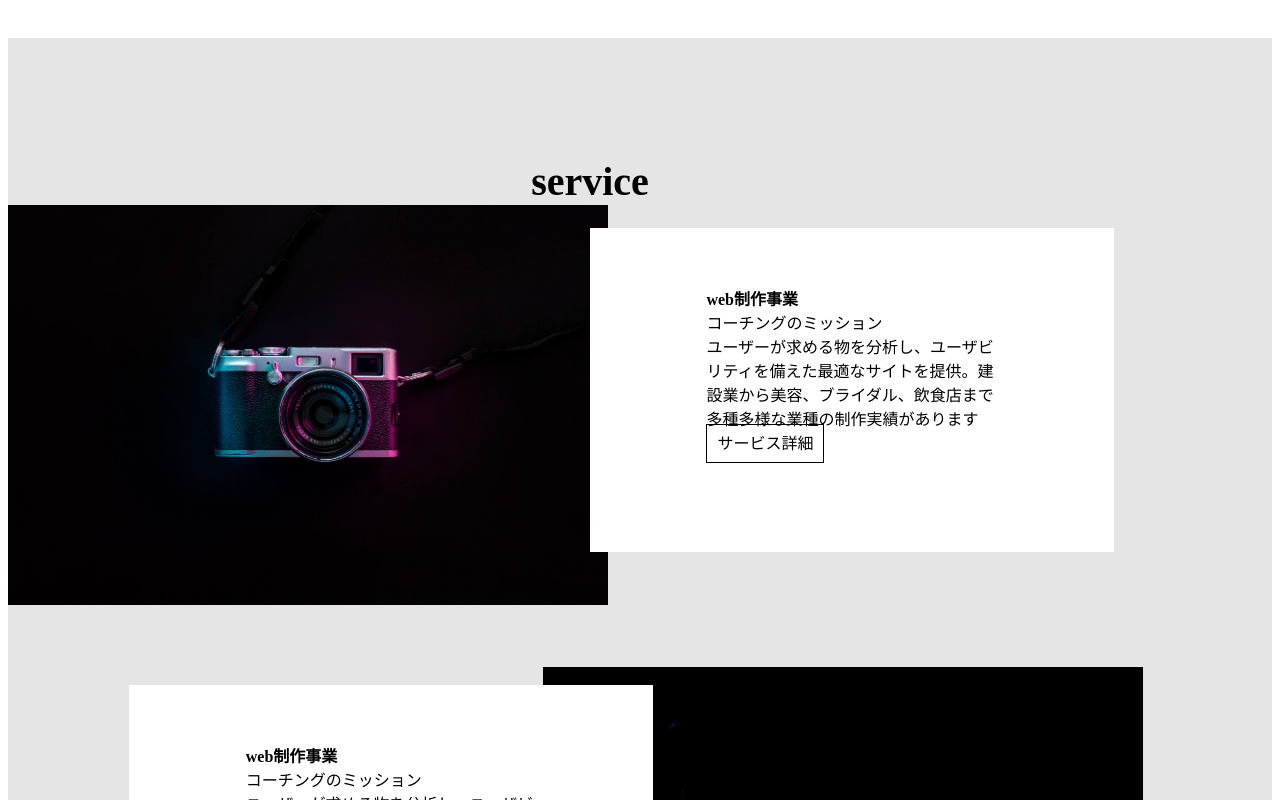
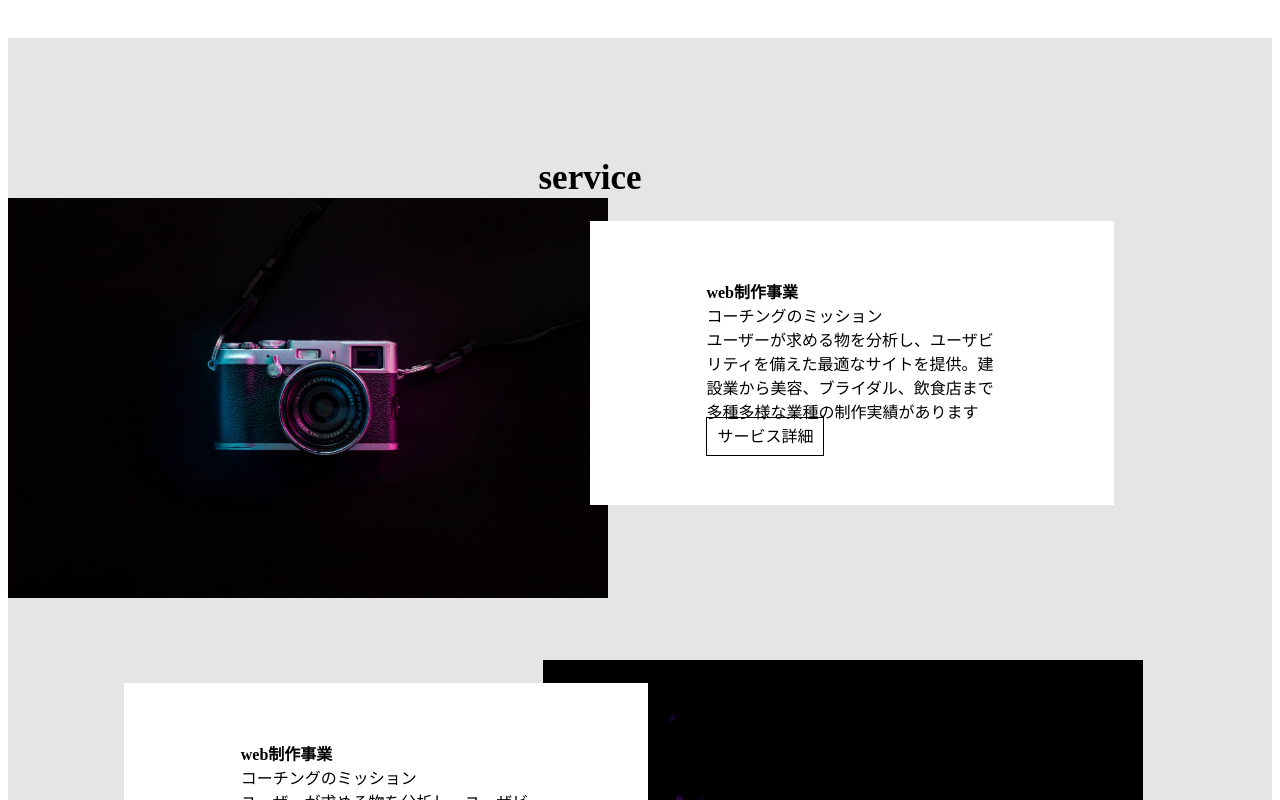
Before and after one commit to yuka1007/lp3-vue, a Vue app: page / in a window 1280 px wide. Shown: the part 1260-2060 px from the top of the page. Built offline with nearby package versions, Linux system fonts and the light colour scheme.

Commit message:
tenth commit

```diff
--- a/src/App.vue
+++ b/src/App.vue
@@ -342,7 +342,6 @@ input, select {
   left: 50%;
   background: #fff;
   width: 45%;
-  height: 70%;
   padding: 5% 10% 5% 10%;
   box-sizing: border-box;
 }
@@ -350,7 +349,7 @@ input, select {
 .service-content_inner-second {
   left: 10%;
   background: #fff;
-  margin: 15px 10px 10px 5px;
+  margin: 20px 0 0 0;
   display:block;
 
 }
@@ -386,6 +385,10 @@ input, select {
   position: relative;
 }
 
+.section-title {
+  font-size: 35px;
+}
+
 .company-img {
   background: url(./assets/company.jpeg)center/cover no-repeat;
 }
@@ -401,6 +404,7 @@ input, select {
   top: 50%;
   left: 50%;
   transform: translate(-50%, -50%);
+
 }
 
 .company-title span {
--- a/src/components/CommonFooter.vue
+++ b/src/components/CommonFooter.vue
@@ -34,6 +34,10 @@
 .header-logo{
   text-align: left;
   margin: 0 0 0 5%;
+  color: white;
+}
+
+.header-nav a {
   color: white;
 }
 
```
